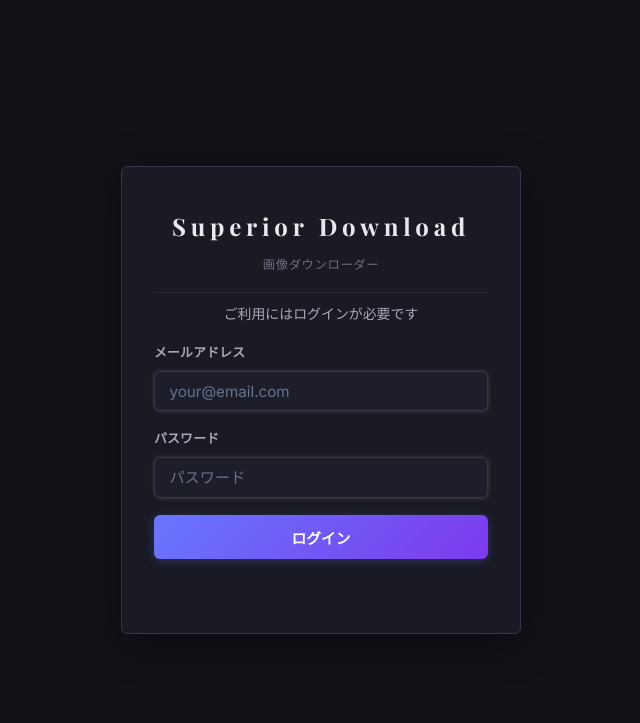
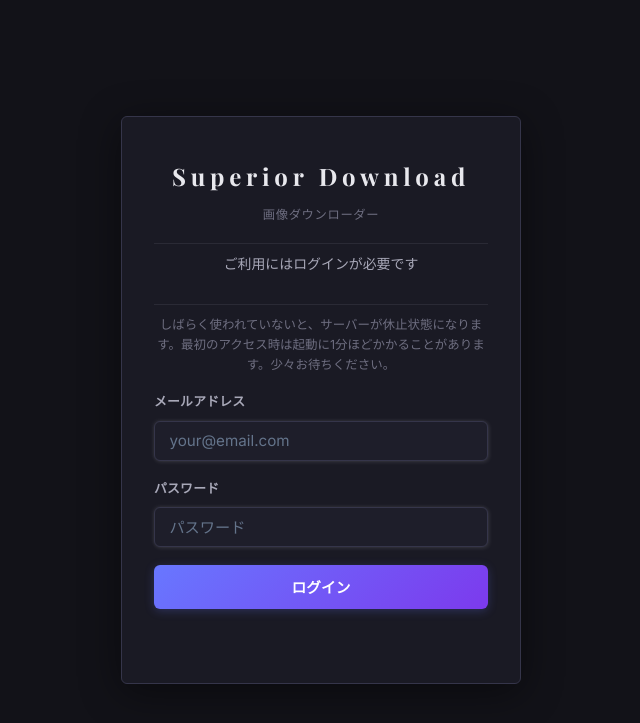
Before and after one commit to superior-series/superior-download, a Flask app: page / in a window 1280 px wide. Shown: the top 723 px of the page, without its empty margins (319-959 px from the left). Run offline with Flask 3, Linux system fonts and the light colour scheme.

Commit message:
Add server-wake notice to login and footer

```diff
--- a/static/style.css
+++ b/static/style.css
@@ -663,16 +663,6 @@ html.light-mode .status-msg.info {
   color: var(--text-secondary);
 }
 
-.footer-author {
-  color: var(--text-faint);
-  font-size: 13px;
-  white-space: nowrap;
-  flex: 1;
-  text-align: right;
-}
-
-.footer-author strong { color: var(--text-muted); }
-
 /* =====================================================
    About page
    ===================================================== */
@@ -914,8 +904,27 @@ html.light-mode .auth-card {
   .download-settings { flex-direction: column; align-items: stretch; }
   .zip-name-field { max-width: 100%; }
   .footer-inner { gap: 0.5rem; }
-  .footer-author { text-align: left; }
   .author-card { flex-direction: column; align-items: flex-start; gap: 1rem; }
   .input-table { font-size: 0.8rem; }
   .col-folder-th, .col-file-th { display: none; }
 }
+
+/* サーバー休止に関する案内（ログイン画面） */
+.auth-notice {
+  font-size: 0.78rem;
+  color: var(--text-muted);
+  text-align: center;
+  line-height: 1.6;
+  margin-top: 0.7rem;
+  padding-top: 0.6rem;
+  border-top: 1px solid var(--border-subtle);
+}
+
+/* サーバー休止に関する案内（フッター） */
+.footer-notice {
+  flex: 1;
+  text-align: right;
+  color: var(--text-faint);
+  font-size: 0.74rem;
+  line-height: 1.5;
+}
--- a/templates/index.html
+++ b/templates/index.html
@@ -20,6 +20,7 @@
     <div class="auth-logo">Superior Download</div>
     <div class="auth-tagline">画像ダウンローダー</div>
     <p class="auth-message">ご利用にはログインが必要です</p>
+    <p class="auth-notice">しばらく使われていないと、サーバーが休止状態になります。最初のアクセス時は起動に1分ほどかかることがあります。少々お待ちください。</p>
     <div class="form-field">
       <label class="field-label" for="auth-email">メールアドレス</label>
       <input type="email" id="auth-email" placeholder="your@email.com" autocomplete="email">
@@ -125,7 +126,7 @@
 <footer id="site-footer">
   <div class="footer-inner">
     <a href="/about" class="footer-about-link">ご利用について</a>
-    <div class="footer-author">Created by <strong>Akira Sasano</strong></div>
+    <div class="footer-notice">初回アクセス時はサーバー起動に最大1分ほどかかります。そのままお待ちください。</div>
   </div>
 </footer>
 
```
